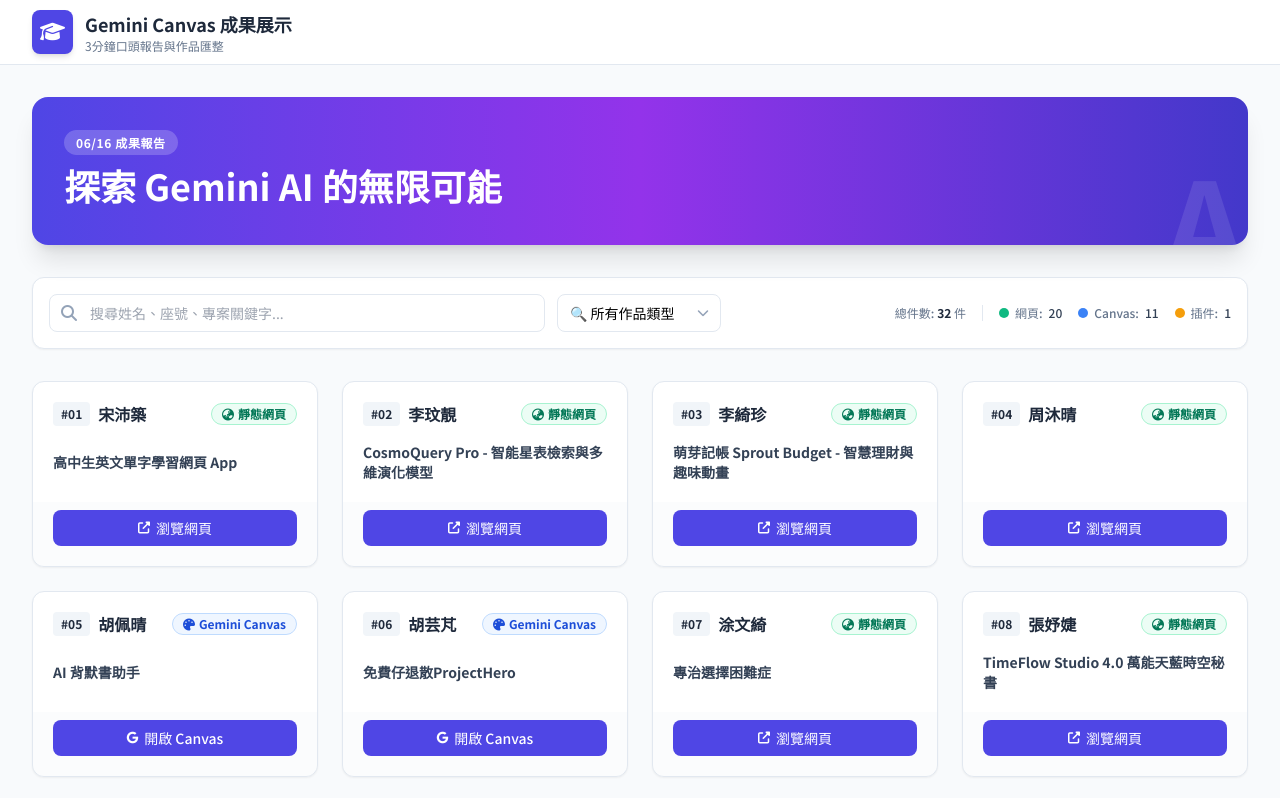
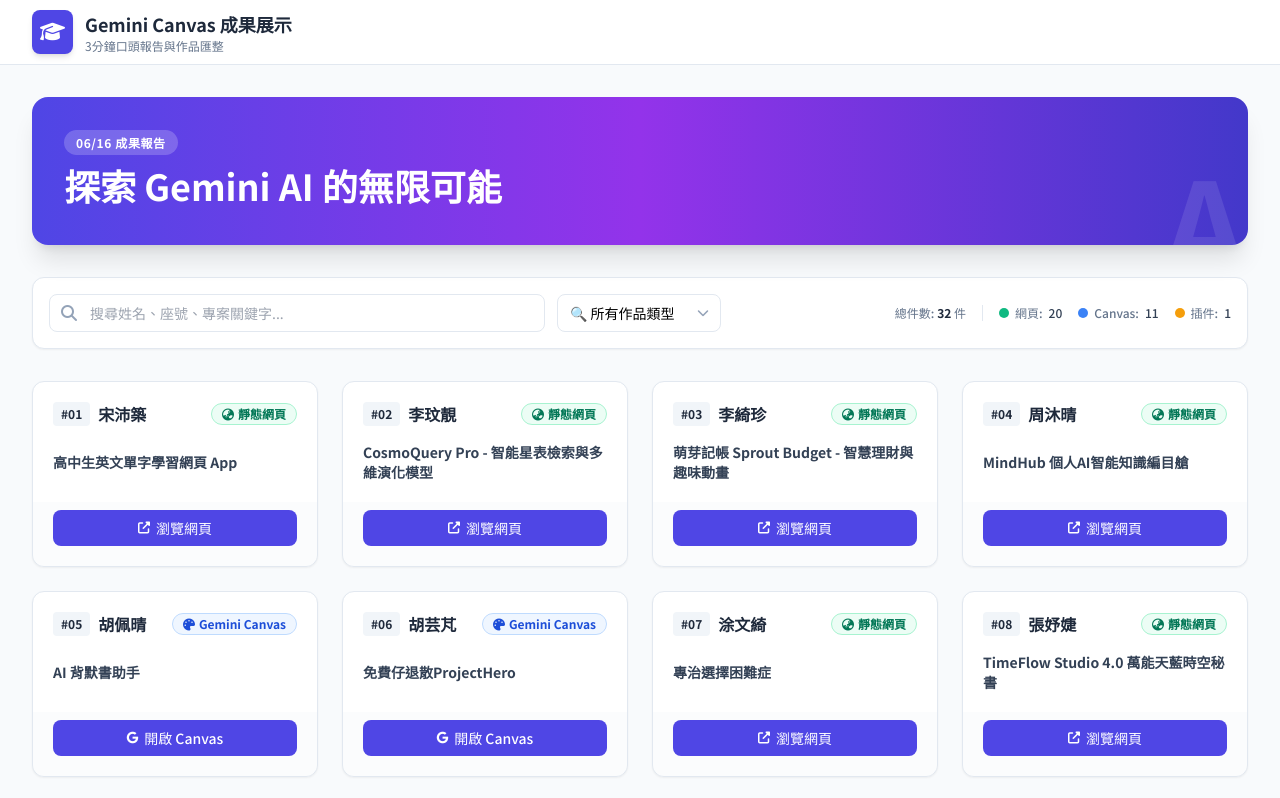
Before and after one commit to hksu-tfg/AI-lab, a plain HTML site: page index.html in a window 1280 px wide. Shown: the top 798 px of the page. Drawn offline with nearby package versions, Linux system fonts and the light colour scheme.

Commit message:
Update index.html

```diff
--- a/index.html
+++ b/index.html
@@ -216,9 +216,9 @@
             {
                 seatNo: "04",
                 name: "周沐晴",
-                title: "",
+                title: "MindHub 個人AI智能知識編目艙",
                 type: "web",
-                link: "04.html"
+                link: "https://gemini.google.com/share/d/1x6Qusy16zRUB8hoy3Wju6_3aOCVfZfaj?ts=6a30fc56"
             },
             {
                 seatNo: "05",
```
